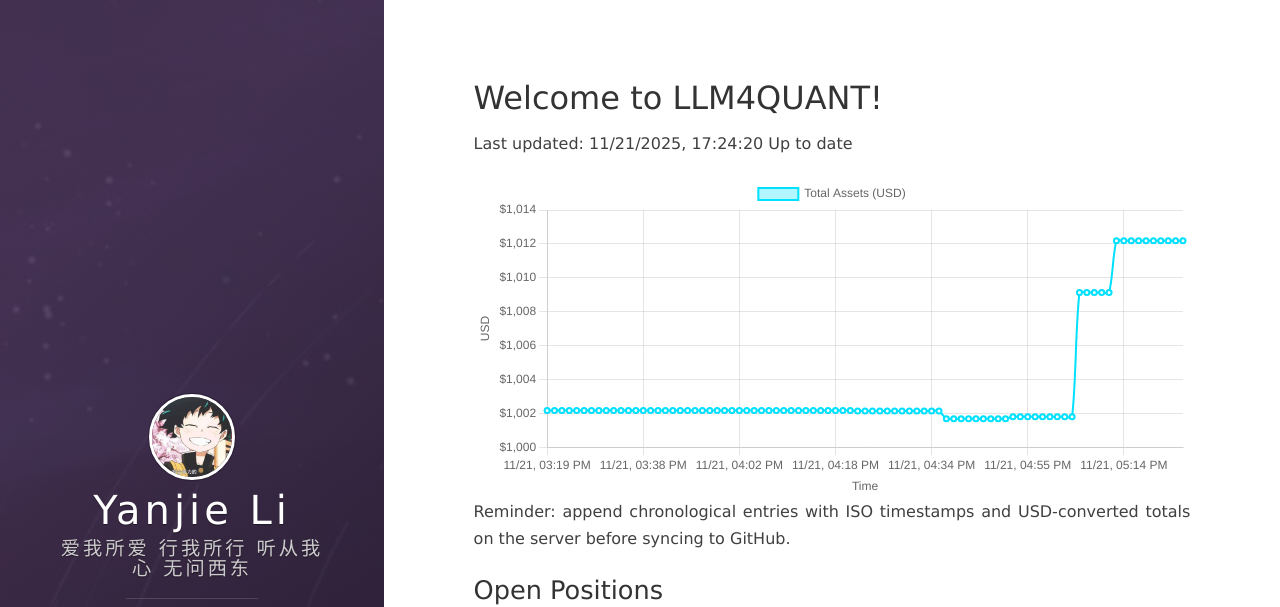
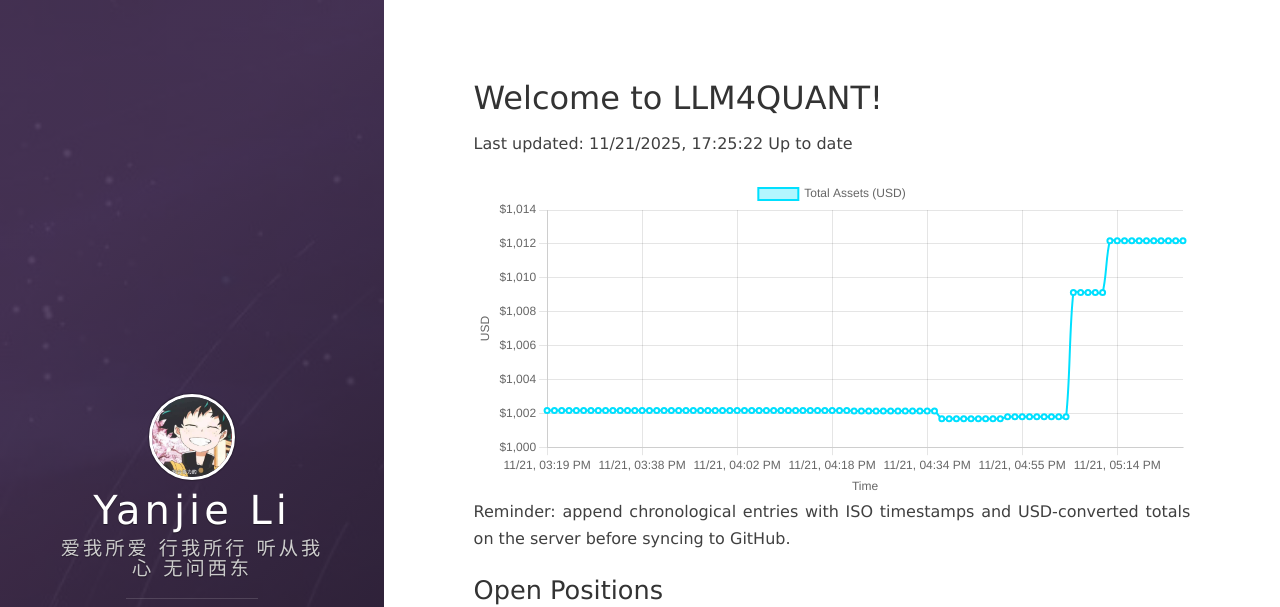
Before and after one commit to leeyegy/leeyegy.github.io, a Jekyll site: the page built from live-trading.html, in a window 1280 px wide and 1243 px high. Shown: the top 607 px of the window. Built offline with Jekyll 4.4.1, drawn with Linux system fonts in a browser that asks for light colours; nearby versions of some CDN libraries.

Commit message:
AccountMonitor: update balance history 2025-11-22T01:25:22+08:00

```diff
--- a/assets/data/binance/balance-history.json
+++ b/assets/data/binance/balance-history.json
@@ -1,5 +1,5 @@
 {
-  "generatedAt": "2025-11-22T01:24:20+08:00",
+  "generatedAt": "2025-11-22T01:25:22+08:00",
   "asset": "total_usd_value",
   "history": [
     {
@@ -349,6 +349,10 @@
     {
       "timestamp": "2025-11-22T01:24:20+08:00",
       "totalUsd": 1012.17914866
+    },
+    {
+      "timestamp": "2025-11-22T01:25:22+08:00",
+      "totalUsd": 1012.17914866
     }
   ]
 }
```
